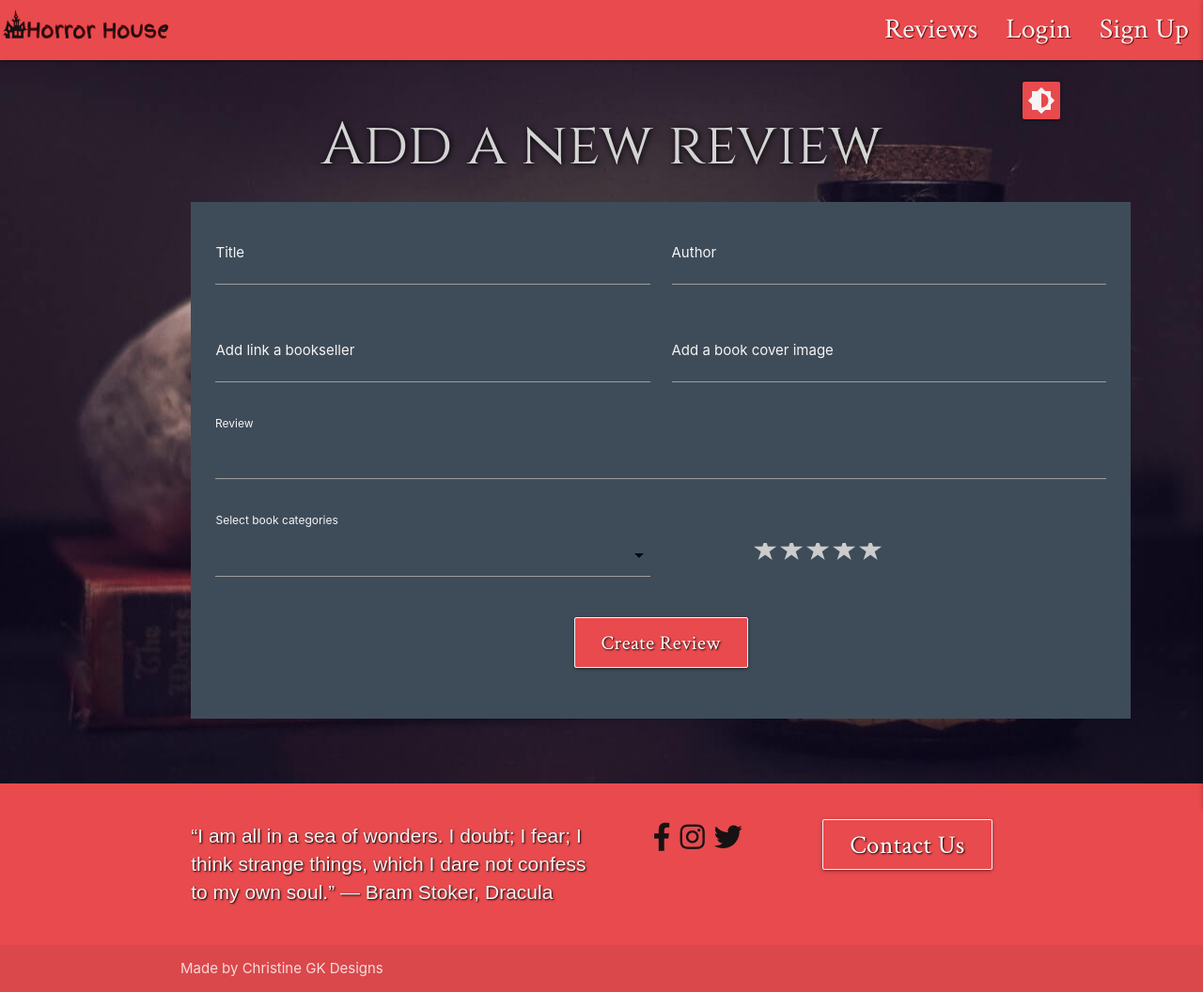
After one commit to christine-gk416/horror-house-reviews, a Flask app: page /add_review in a window 1280 px wide. The commit adds this page. Shown: the whole page at 94% size. Run offline with Flask 2, Linux system fonts and the light colour scheme; some libraries are stand-ins or nearby versions.

Commit message:
Start adding add review page To allow users to add reviews to the site, I started creating a page for users to create a new book review. I've added category and ratings options as well as an overflow for the form

```diff
--- a/app.py
+++ b/app.py
@@ -104,6 +104,11 @@ def logout():
     return redirect(url_for("login"))
 
 
+@app.route("/add_review")
+def add():
+    return render_template("add_review.html")
+
+
 if __name__ == "__main__":
     app.run(
         host=os.environ.get("IP"),
--- a/static/css/dark-mode.css
+++ b/static/css/dark-mode.css
@@ -62,6 +62,10 @@
     color: white;
   }
 
+  textarea {
+    color: white;
+  }
+
   /* Materialize input styles for forms*/
 
 /* label color */
--- a/static/css/style.css
+++ b/static/css/style.css
@@ -7,6 +7,10 @@ body {
   padding: 0px;
   overflow-x: hidden;
   scroll-behavior: smooth;
+}
+
+.container {
+  max-height: 700px;
 }
 
 nav .nav-wrapper {
@@ -166,6 +170,62 @@ a.breadcrumb {
   font-family: Arial, Helvetica, sans-serif !important;
 }
 
+
+
+/* Add Review */
+
+.overflow-form {
+  width: 1000px;
+  height: 550px;
+  overflow-y: scroll;
+  padding: 3%;
+}
+
+.rate-padding {
+  padding-left: 75px;
+    padding-top: 25px;
+}
+
+.rate {
+    float: left;
+    height: 50px;
+    padding: 0 10px;
+}
+.rate:not(:checked) > input {
+    position:absolute;
+    top:-9999px;
+}
+.rate:not(:checked) > label {
+    float:right;
+    width:1em;
+    overflow:hidden;
+    white-space:nowrap;
+    cursor:pointer;
+    font-size:28px;
+    color:#ccc;
+}
+.rate:not(:checked) > label:before {
+    content: '★ ';
+}
+.rate > input:checked ~ label {
+    color: #ffc700;
+}
+.rate:not(:checked) > label:hover,
+.rate:not(:checked) > label:hover ~ label {
+    color: #deb217;
+}
+.rate > input:checked + label:hover,
+.rate > input:checked + label:hover ~ label,
+.rate > input:checked ~ label:hover,
+.rate > input:checked ~ label:hover ~ label,
+.rate > label:hover ~ input:checked ~ label {
+    color: #c59b08;
+}
+
+
+
+
+
 /* Footer */
 
 ul li {
@@ -320,6 +380,10 @@ ul#nav-mobile.sidenav {
   width: 80%;
 }
 
+.rate-padding {
+  padding: 0;
+}
+
 }
 
 /* Materialze Custom Stylesheet */
--- a/static/js/init.js
+++ b/static/js/init.js
@@ -7,6 +7,7 @@
     $('.tooltipped').tooltip();
     $('.parallax').parallax();
     $('.tabs').tabs();
+    $('select').formSelect();
   }); // end of document ready
 })(jQuery); // end of jQuery name space
 
--- /dev/null
+++ b/templates/add_review.html
@@ -0,0 +1,103 @@
+{% extends "base.html" %}
+
+{% block title %} Add Review | Horror House {% endblock %}
+
+{% block main_heading %}
+<h1 class="custom-font header center">Add a new review</h1>
+{% endblock %}
+
+{% block content %}
+
+<div class="row">
+    <div class="col s12 l12">
+        <!-- <div class="card xlarge card-colour">
+            <div class="card-content"> -->
+                <div class="overflow-form individual-review-background ">
+                <form method="POST" action="/">
+                    <div class="row">
+                        <div class="input-field col s6 l6">
+                            <input id="title" type="text" name="title" class="validate" pattern="[a-zA-Z]+" required>
+                            <label for="title">Title</label>
+                        </div>
+                        <div class="input-field col s6 l6">
+                            <input id="author" type="text" name="author" class="validate" pattern="[a-zA-Z]+" required>
+                            <label for="author">Author</label>
+                        </div>
+                    </div>
+
+                    <div class="row">
+                        <div class="input-field col s6 l6">
+                            <input id="affiliate" type="url" name="affiliate" class="validate tooltipped"
+                                data-position="bottom" data-tooltip="Please add an affiliate link from a bookseller"
+                                required>
+                            <label for="affiliate">Add link a bookseller</label>
+                        </div>
+
+                        <div class="input-field col s6 l6">
+                            <input id="image" type="url" name="image" class="validate tooltipped" data-position="bottom"
+                                data-tooltip="Add a .png or .jpg image sized at 500 pixels wide" required>
+                            <label for="image">Add a book cover image</label>
+                        </div>
+                    </div>
+                    <div class="row">
+                        <div class="input-field col s12">
+                            <textarea id="review" class="validate tooltipped materialize-textarea" data-length="120"
+                            data-position="bottom" data-tooltip="Add a paragraph or two reviewing the book" required>
+                            </textarea>
+                            <label for="review">Review</label>
+                        </div>
+                    </div>
+
+                    <div class="row">
+                        <div class="input-field col s5 l6">
+                            <select multiple>
+                                <option value="1">Option 1</option>
+                                <option value="2">Option 2</option>
+                                <option value="3">Option 3</option>
+                            </select>
+                            <label>Select book categories</label>
+                        </div>
+
+                        <div class="col s7 l6">
+                            <br>
+                            <div class="rate-padding">
+                                <div class="rate center">
+                                    <label for="star5" title="5 stars">
+                                        <input name="rate" type="radio" id="star5" value="5" checked />
+                                        <span>5 stars</span>
+                                    </label>
+                                    <label for="star4" title="4 stars">
+                                        <input type="radio" id="star4" name="rate" value="4" />
+                                        <span>4 stars</span>
+                                    </label>
+                                    <label for="star3" title="3 stars">
+                                        <input type="radio" id="star3" name="rate" value="3" />
+                                        <span>3 stars</span>
+                                    </label>
+                                    <label for="star2" title="2 stars">
+                                        <input type="radio" id="star2" name="rate" value="2" />
+                                        <span>2 stars</span>
+                                    </label>
+                                    <label for="star1" title="1 stars">
+                                        <input type="radio" id="star1" name="rate" value="1" />
+                                        <span>1 star</span>
+                                    </label>
+                                </div>
+                            </div>
+                        </div>
+                    </div>
+
+                    <div class="center">
+                        <button class="btn-large waves-effect waves-dark lighten-1 btn-styles review-btn" type="submit"
+                            name="action">Create review
+                        </button>
+                    </div>
+
+                </form>
+            </div>
+            <!-- </div>
+        </div> -->
+    </div>
+</div>
+
+{% endblock %}
--- a/templates/base.html
+++ b/templates/base.html
@@ -47,6 +47,7 @@
           <li><a class="nav-link-style" href="{{ url_for('reviews') }}">Reviews</a></li>
           {% if session.user %}
           <li><a class="nav-link-style" href="{{ url_for('profile', username=session['user']) }}">Profile</a></li>
+          <li><a class="nav-link-style" href="{{ url_for('add') }}">Add Review</a></li>
           <li><a class="nav-link-style" href="{{ url_for('logout') }}">Logout</a></li>
           {% else %}
           <li><a class="nav-link-style" href="{{ url_for('login') }}">Login</a></li>
@@ -59,6 +60,7 @@
           <li><a class="mobile-nav-style" href="{{ url_for('reviews') }}">Reviews</a></li>
           {% if session.user %}
           <li><a class="mobile-nav-style" href="{{ url_for('profile', username=session['user']) }}">Profile</a></li>
+          <li><a class="mobile-nav-style" href="{{ url_for('add') }}">Add Review</a></li>
           <li><a class="mobile-nav-style" href="{{ url_for('logout') }}">Logout</a></li>
           {% else %}
           <li><a class="mobile-nav-style" href="{{ url_for('login') }}">Login</a></li>
--- a/templates/book-reviews.html
+++ b/templates/book-reviews.html
@@ -55,7 +55,7 @@
 <div class="icon-sec-background">
   <div class="review-container">
 
-    <h2 class="center">Read the latest reviews by Horror House members</h2>
+    <h2 class="center">Read the latest reviews</h2>
     <div class="row">
       {% for books in books %}
       <div class="col s12 m6 l6 xl3">
```
Also changed, not shown: templates/profile.html (+9 -0 lines).
